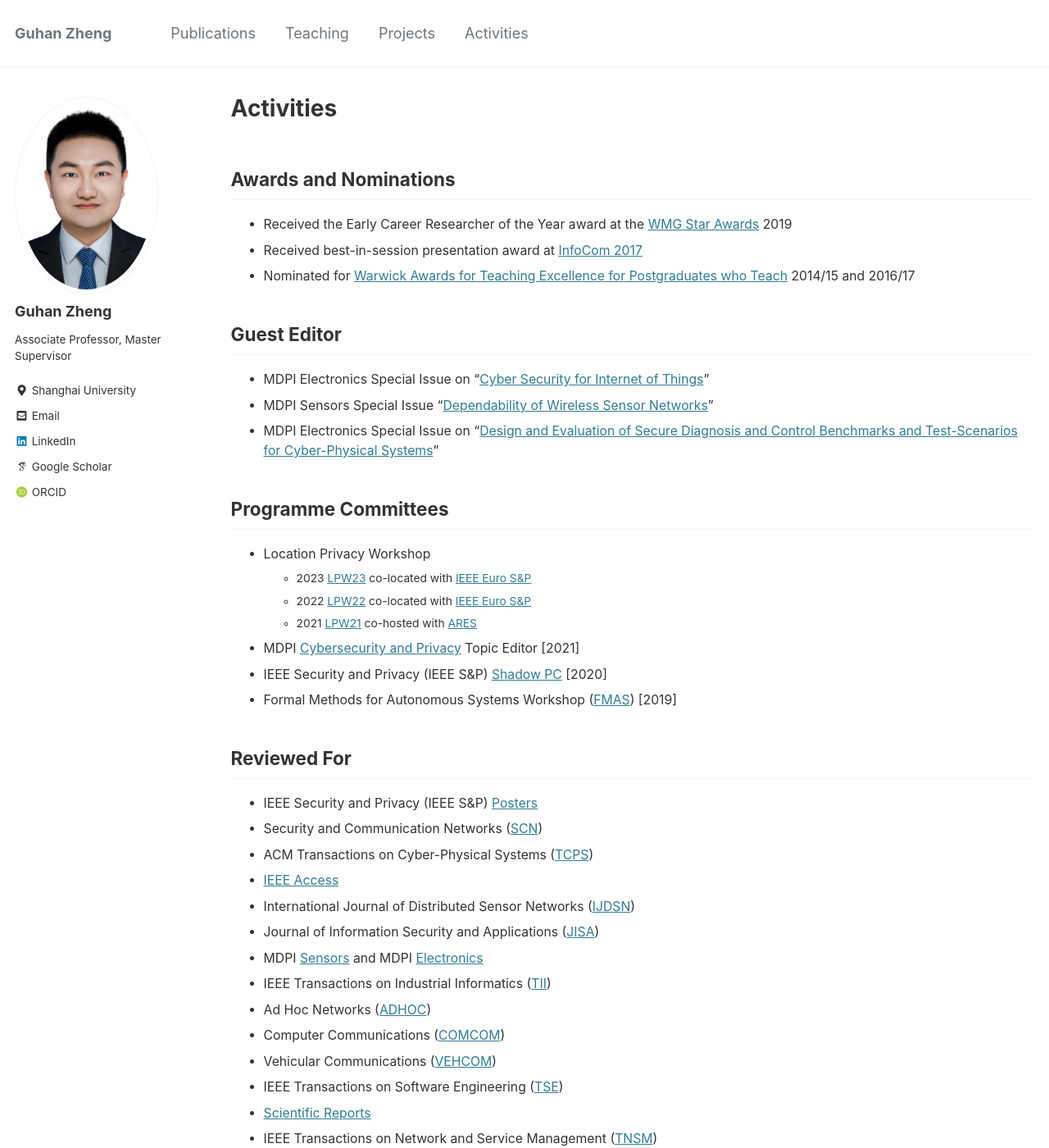
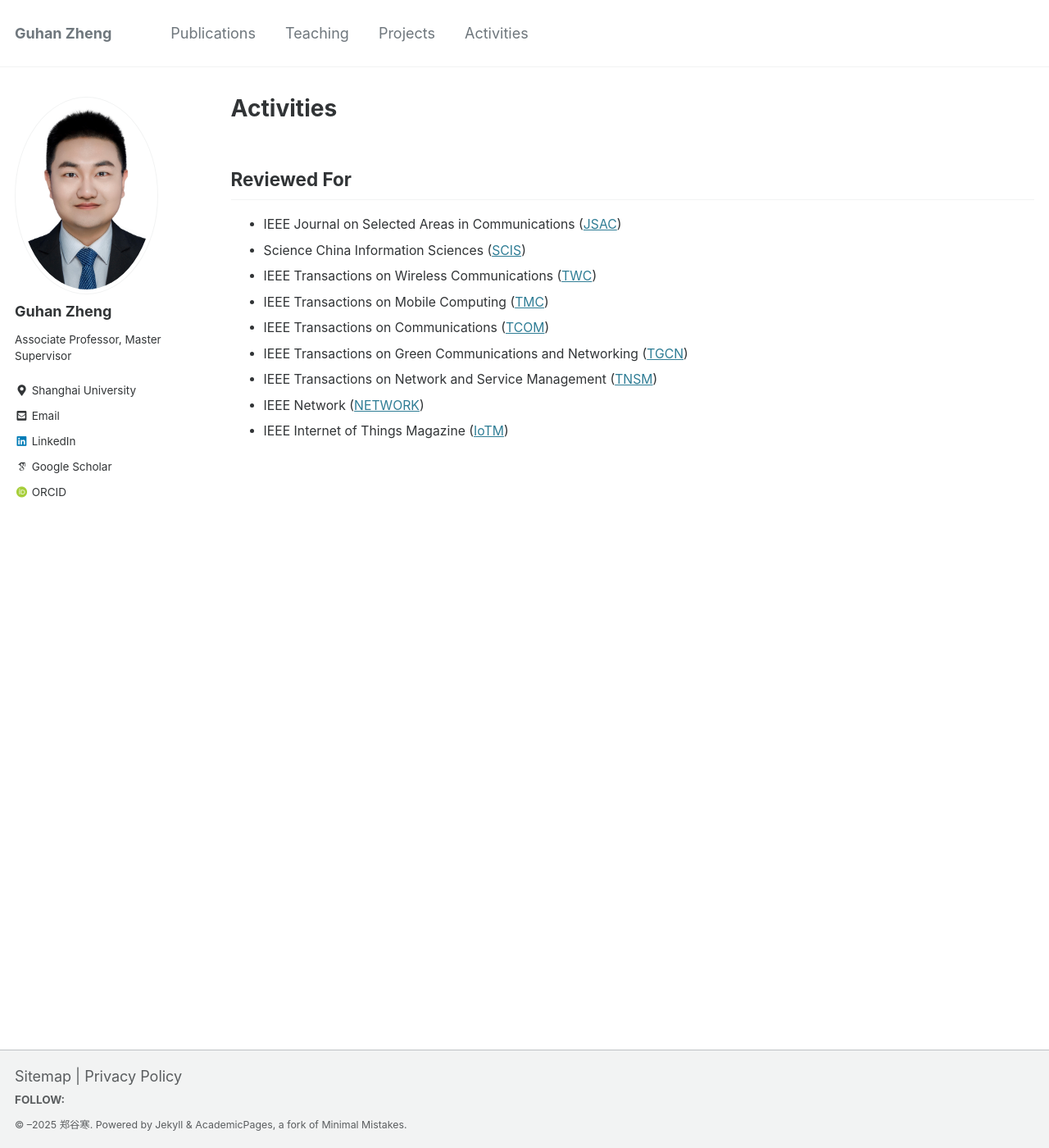
Before and after one commit to Guhan328/Guhan328.github.io, a Jekyll site: the page built from _pages/activities.md, in a window 1280 px wide and 1400 px high. Shown: the whole window at 82% size. Built offline with Jekyll 4.4.1, drawn with Linux system fonts in a browser that asks for light colours; some of the changed text lies outside the part shown.

Commit message:
Update activities.md

```diff
--- a/_pages/activities.md
+++ b/_pages/activities.md
@@ -5,7 +5,7 @@ permalink: /activities/
 author_profile: true
 sitemap: true
 ---
-
+<!--
 ## Awards and Nominations
 
  * Received the Early Career Researcher of the Year award at the [WMG Star Awards](https://warwick.ac.uk/fac/sci/wmg/people/athena_swan/starawards/) 2019
@@ -18,6 +18,7 @@ sitemap: true
  * MDPI Sensors Special Issue "[Dependability of Wireless Sensor Networks](https://www.mdpi.com/journal/sensors/special_issues/Dependability_WSN)"
  * MDPI Electronics Special Issue on "[Design and Evaluation of Secure Diagnosis and Control Benchmarks and Test-Scenarios for Cyber-Physical Systems](https://www.mdpi.com/journal/electronics/special_issues/design_evaluation_cyber-physical)"
 
+
 ## Programme Committees
 
  * Location Privacy Workshop
@@ -27,39 +28,25 @@ sitemap: true
  * MDPI [Cybersecurity and Privacy](https://www.mdpi.com/journal/jcp) Topic Editor [2021]
  * IEEE Security and Privacy (IEEE S&P) [Shadow PC](https://www.ieee-security.org/TC/SP2020/shadowpc.html) [2020]
  * Formal Methods for Autonomous Systems Workshop ([FMAS](https://fmasworkshop.github.io/FMAS2019/)) [2019]
+-->
 
 ## Reviewed For
 
- * IEEE Security and Privacy (IEEE S&P) [Posters](https://www.ieee-security.org/TC/SP2020/cfposters.html)
- * Security and Communication Networks ([SCN](https://onlinelibrary.wiley.com/journal/19390122))
- * ACM Transactions on Cyber-Physical Systems ([TCPS](https://dl.acm.org/journal/tcps))
- * [IEEE Access](https://ieeeaccess.ieee.org/)
- * International Journal of Distributed Sensor Networks ([IJDSN](https://journals.sagepub.com/home/dsn))
- * Journal of Information Security and Applications ([JISA](https://www.journals.elsevier.com/journal-of-information-security-and-applications))
- * MDPI [Sensors](https://www.mdpi.com/journal/sensors) and MDPI [Electronics](https://www.mdpi.com/journal/electronics/)
- * IEEE Transactions on Industrial Informatics ([TII](https://ieeexplore.ieee.org/xpl/RecentIssue.jsp?punumber=9424))
- * Ad Hoc Networks ([ADHOC](https://www.sciencedirect.com/journal/ad-hoc-networks))
- * Computer Communications ([COMCOM](https://www.journals.elsevier.com/computer-communications))
- * Vehicular Communications ([VEHCOM](https://www.journals.elsevier.com/vehicular-communications))
- * IEEE Transactions on Software Engineering ([TSE](https://www.computer.org/csdl/journal/ts))
- * [Scientific Reports](https://www.nature.com/srep/)
+ * IEEE Journal on Selected Areas in Communications ([JSAC](https://ieeexplore.ieee.org/xpl/RecentIssue.jsp?punumber=49))
+ * Science China Information Sciences ([SCIS](https://link.springer.com/journal/11432))
+ * IEEE Transactions on Wireless Communications ([TWC](https://ieeexplore.ieee.org/xpl/RecentIssue.jsp?punumber=7693))
+ * IEEE Transactions on Mobile Computing ([TMC](https://ieeexplore.ieee.org/xpl/RecentIssue.jsp?punumber=7755))
+ * IEEE Transactions on Communications ([TCOM](https://ieeexplore.ieee.org/xpl/RecentIssue.jsp?punumber=26))
+ * IEEE Transactions on Green Communications and Networking ([TGCN](https://ieeexplore.ieee.org/xpl/RecentIssue.jsp?punumber=7511293))
  * IEEE Transactions on Network and Service Management ([TNSM](https://ieeexplore.ieee.org/xpl/RecentIssue.jsp?punumber=4275028))
+ * IEEE Network ([NETWORK](https://ieeexplore.ieee.org/xpl/RecentIssue.jsp?punumber=65))
+ * IEEE Internet of Things Magazine ([IoTM](https://ieeexplore.ieee.org/xpl/RecentIssue.jsp?punumber=8548628))
+
 
 {% comment %}
-## Outreach
+## Technical Program Committee
 
- * Creative Coding Workshops at [Warwick Slice of Science](https://warwick.ac.uk/newsandevents/pressreleases/warwick_is_slicing/) (2020)
- * Local school events, teaching programming and presenting research (2015 - 2017)
- * Warwick Computer Science open days, practical demonstration of my research (2010 - 2017)
- * Warwick [Headstart](https://warwickcsdmheadstart.wordpress.com/page/4/), practical demonstration of my research (2015)
- * Cheltenham Science Festival, practical demonstration of my research (2015)
- * Assisted running a [Royal Institution Summer School](https://www.rigb.org/whats-on/events-2015/august/summer-school-2015-making-robots-robots) (2015)
- * [Cyber Games 3.0](https://warwick.ac.uk/fac/sci/dcs/news/?newsItem=094d43454aca447a014acf964ec958f5) (featured on [BBC Newsround](https://www.bbc.co.uk/newsround/30780263)), developed a cyber-security challenge (2014) [[code](https://github.com/WarwickDCSiLab/arduino-morse-code)]
+ * IEEE International Conference on Communications, ICC
+ * IEEE Wireless Communications and Networking Conference, WCNC
+ * IEEE International Conference on Trust, Security and Privacy in Computing and Communications, TrustCom
 {% endcomment %}
-
-## Student-Staff Liaison Committee (University of Warwick)
-
-Worked with staff and postgraduate students to resolve issues in the PGR Student-Staff Liaison Committee.
- * Representative (2016/17, 2017/18)
- * Co-Chair (2015/16)
- * Secretary (2014/15)
```
